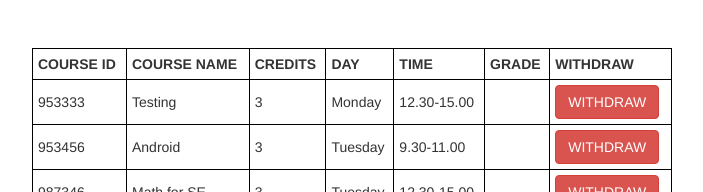
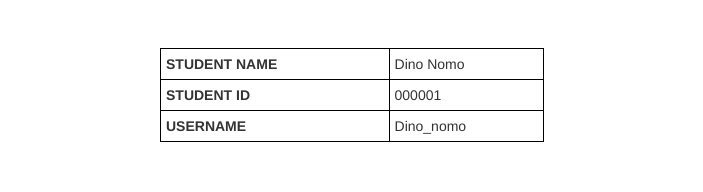
Before and after one commit to nonaee/Regis_system, an Angular app in the folder my-app/: page /home in a window 1280 px wide. Shown: the part 304-496 px from the top of the page, without its empty margins (288-991 px from the left). Built offline with nearby package versions, Linux system fonts and the light colour scheme.

Commit message:
add table information of student

```diff
--- a/my-app/src/app/home/home.component.html
+++ b/my-app/src/app/home/home.component.html
@@ -1,5 +1,22 @@
 <div align="center" >
 <img src = "https://2.bp.blogspot.com/-uqQSWDCBi3k/VygiUXbem6I/AAAAAAAAMZY/WejGhMJc2jIS_RGjJnsG6CRqw_tJVAfvwCKgB/s1600/main-271-235x235.png"  class ="Picture">
+
+  <div>
+    <table style="width:30%">
+      <tr>
+        <th>STUDENT NAME</th>
+        <td>Dino Nomo</td>
+      </tr>
+      <tr>
+        <th>STUDENT ID</th>
+        <td>000001</td>
+      </tr>
+      <tr>
+        <th>USERNAME</th>
+        <td>Dino_nomo</td>
+      </tr>
+    </table>
+  </div>
 
   <div >
 
```
